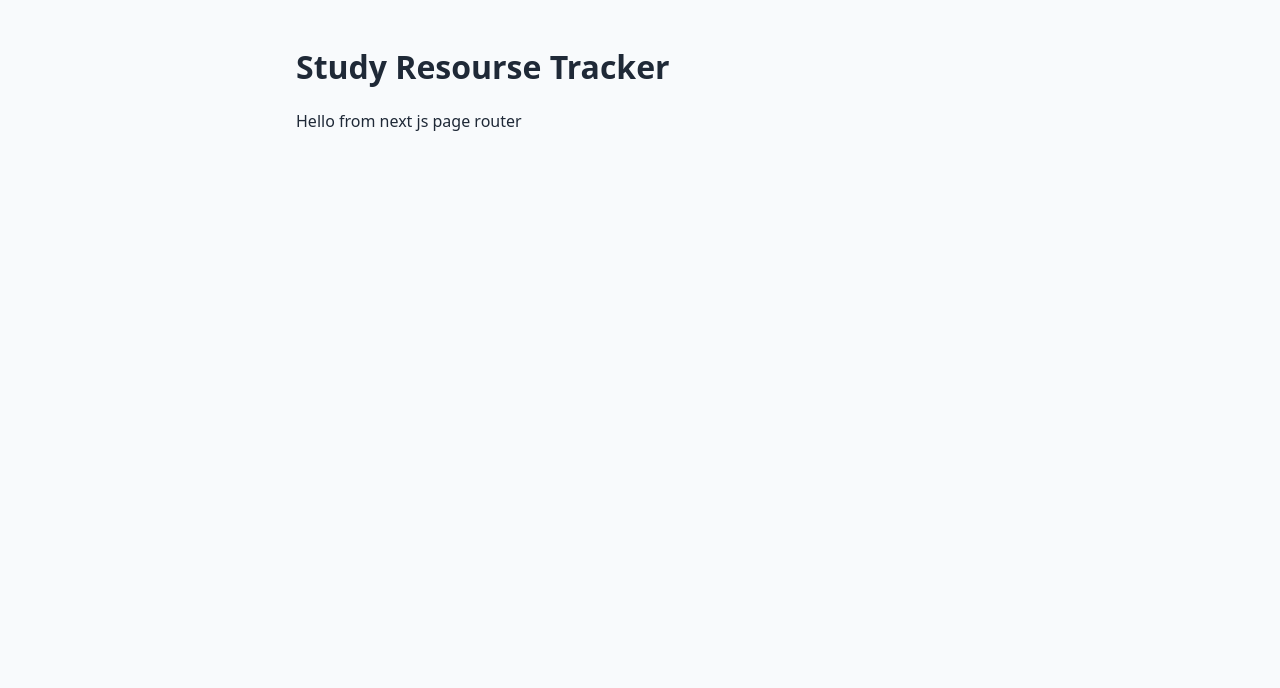
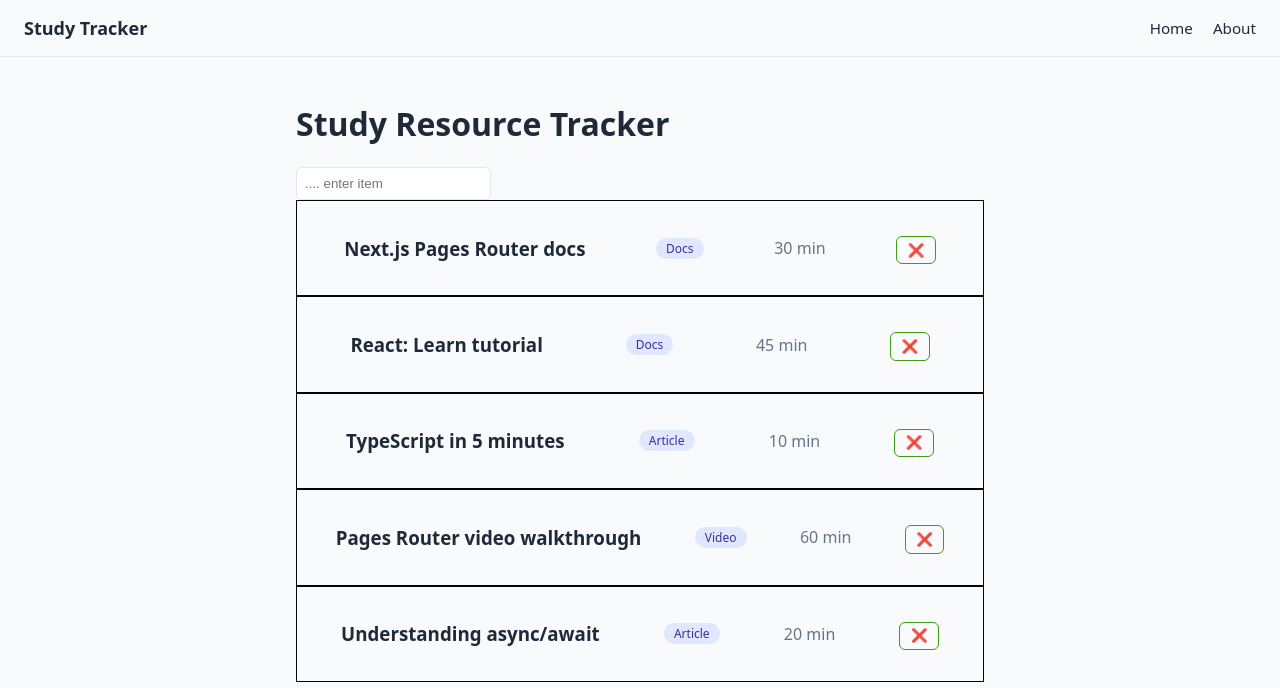
Before and after one commit to dvlpFDSkmr/NextJS_mastery_lab, a Next.js app in the folder study-resource-tracker/: page / in a window 1280 px wide. Shown: the top 688 px of the page. Built offline with nearby package versions, Linux system fonts and the light colour scheme.

Commit message:
implement ResourceCard, Navbar, and Layout components; enhance Home page with resource filtering and styling

```diff
--- /dev/null
+++ b/study-resource-tracker/src/components/Layout.tsx
@@ -0,0 +1,15 @@
+import React from "react";
+import Navbar from "./Navbar";
+
+type LayoutProps = {
+  children: React.ReactNode;
+};
+
+export default function Layout({ children }: LayoutProps) {
+  return (
+    <div>
+      <Navbar />
+      <main>{children}</main>
+    </div>
+  );
+}
--- /dev/null
+++ b/study-resource-tracker/src/components/Navbar.tsx
@@ -0,0 +1,15 @@
+import Link from "next/link";
+import styles from '../styles/Navbar.module.css'
+
+export default function Navbar() {
+  return (
+    <div className={styles.header}>
+      <Link href="./">Study Tracker</Link>
+
+      <nav className={styles.Nav}>
+        <Link href="./">Home</Link>
+        <Link href="./about">About</Link>
+      </nav>
+    </div>
+  );
+}
--- a/study-resource-tracker/src/components/ResourceCard.tsx
+++ b/study-resource-tracker/src/components/ResourceCard.tsx
@@ -1,3 +1,20 @@
-export default function ResourceCard(){
+import { useState } from "react";
+import type { Resource } from "../types/type";
+import styles from '../styles/Card.module.css'
 
+type ResourceCardProps = {
+  resource: Resource;
+};
+
+export default function ResourceCard({ resource }: ResourceCardProps) {
+  const [saved, setSaved] = useState<boolean>(false);
+
+  return (
+    <div className={styles.card}>
+      <h3>{resource.title}</h3>
+      <span className="tag">{resource.category}</span>
+      <span className="muted">{resource.minutes} min</span>
+      <button onClick={() => setSaved(!saved)}>{saved ? "✅" : "❌"}</button>
+    </div>
+  );
 }
--- a/study-resource-tracker/src/pages/_app.tsx
+++ b/study-resource-tracker/src/pages/_app.tsx
@@ -1,6 +1,11 @@
+import Layout from "@/components/Layout";
 import "@/styles/globals.css";
 import type { AppProps } from "next/app";
 
 export default function App({ Component, pageProps }: AppProps) {
-  return <Component {...pageProps} />;
+  return (
+    <Layout>
+      <Component {...pageProps} />
+    </Layout>
+  );
 }
--- a/study-resource-tracker/src/pages/index.tsx
+++ b/study-resource-tracker/src/pages/index.tsx
@@ -1,8 +1,25 @@
+import { useMemo, useState } from "react";
+import { seedResources } from "../types/data";
+import type { Resource } from "../types/type";
+import ResourceCard from "@/components/ResourceCard";
+
 export default function Home() {
+  const [search, setSearch] = useState<string>("");
+
+  const filteredResources: Resource[] = useMemo(() => {
+    const query = search.trim().toLowerCase();
+    return seedResources.filter((resource) => resource.title.toLowerCase().includes(query));
+  }, [search]);
+
   return (
     <main className="container">
-      <h1>Study Resourse Tracker</h1>
-      <p>Hello from next js page router</p>
+      <h1>Study Resource Tracker</h1>
+      <input type="text" value={search} onChange={(e) => setSearch(e.target.value)} placeholder=".... enter item" />
+      {filteredResources.length === 0 ? (
+        <h1>Nothing here....</h1>
+      ) : (
+        filteredResources.map((resource) => <ResourceCard resource={resource} key={resource.id} />)
+      )}
     </main>
   );
 }
--- /dev/null
+++ b/study-resource-tracker/src/styles/Card.module.css
@@ -0,0 +1,34 @@
+.card {
+  display: flex;
+  flex-direction: row;
+  align-items: center;
+  justify-content: space-around;
+  gap: 0.5rem;
+  padding: 1rem;
+  border: 1px solid #01060e;
+}
+
+
+.tag {
+  display: inline-block;
+  width: fit-content;
+  padding: 0.2rem 0.5rem;
+  font-size: 0.75rem;
+  border-radius: 4px;
+  background-color: #f3f4f6;
+}
+
+.muted {
+  font-size: 0.875rem;
+  color: #6b7280;
+}
+
+.card button {
+  align-self:center;
+  margin-top: 0.25rem;
+  padding: 0.35rem 0.65rem;
+  border: 1px solid #409b15;
+  border-radius: 6px;
+  background: transparent;
+  cursor: pointer;
+}
--- /dev/null
+++ b/study-resource-tracker/src/styles/Navbar.module.css
@@ -0,0 +1,35 @@
+.header {
+  position: sticky;
+  top: 0;
+  z-index: 100;
+  display: flex;
+  align-items: center;
+  justify-content: space-between;
+  padding: 1rem 1.5rem;
+  border-bottom: 1px solid #e5e7eb;
+}
+
+/* Brand title ("Study Tracker") */
+.header > a {
+  font-weight: 600;
+  font-size: 1.125rem;
+  text-decoration: none;
+  color: inherit;
+}
+
+.Nav {
+  display: flex;
+  align-items: center;
+  gap: 1.25rem;
+}
+
+.Nav a {
+  text-decoration: none;
+  color: inherit;
+  font-size: 0.95rem;
+}
+
+.Nav a:hover {
+  text-decoration: underline;
+  text-underline-offset: 4px;
+}
```
Also changed, not shown: study-resource-tracker/src/pages/about.tsx (added, +8 -0 lines).
